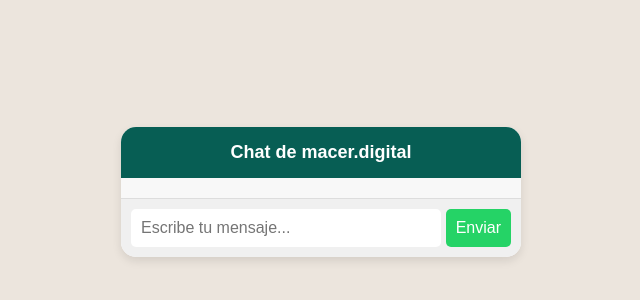
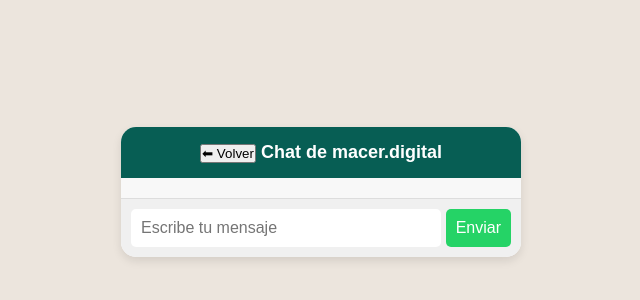
Before and after one commit to macer685/chatn8n, a plain HTML site: page index.html in a window 1280 px wide. Shown: the part 208-508 px from the top of the page, without its empty margins (319-959 px from the left). Drawn offline with Linux system fonts and the light colour scheme.

Commit message:
Update index.html
definitivo html

```diff
--- a/index.html
+++ b/index.html
@@ -8,13 +8,18 @@
 </head>
 <body>
     <div class="chat-container">
-        <div class="chat-header">Chat de macer.digital</div>
+        <div class="chat-header">
+            <button class="back-button" onclick="goBack()">⬅ Volver</button>
+            Chat de macer.digital
+        </div>
         <div id="messages" class="chat-messages"></div>
         <div class="chat-input">
-            <input type="text" id="msgInput" placeholder="Escribe tu mensaje...">
+            <input type="text" id="msgInput" placeholder="Escribe tu mensaje">
             <button id="sendBtn">Enviar</button>
         </div>
     </div>
+
+    <!-- Enlace al JavaScript -->
     <script src="script.js"></script>
 </body>
 </html>
```
